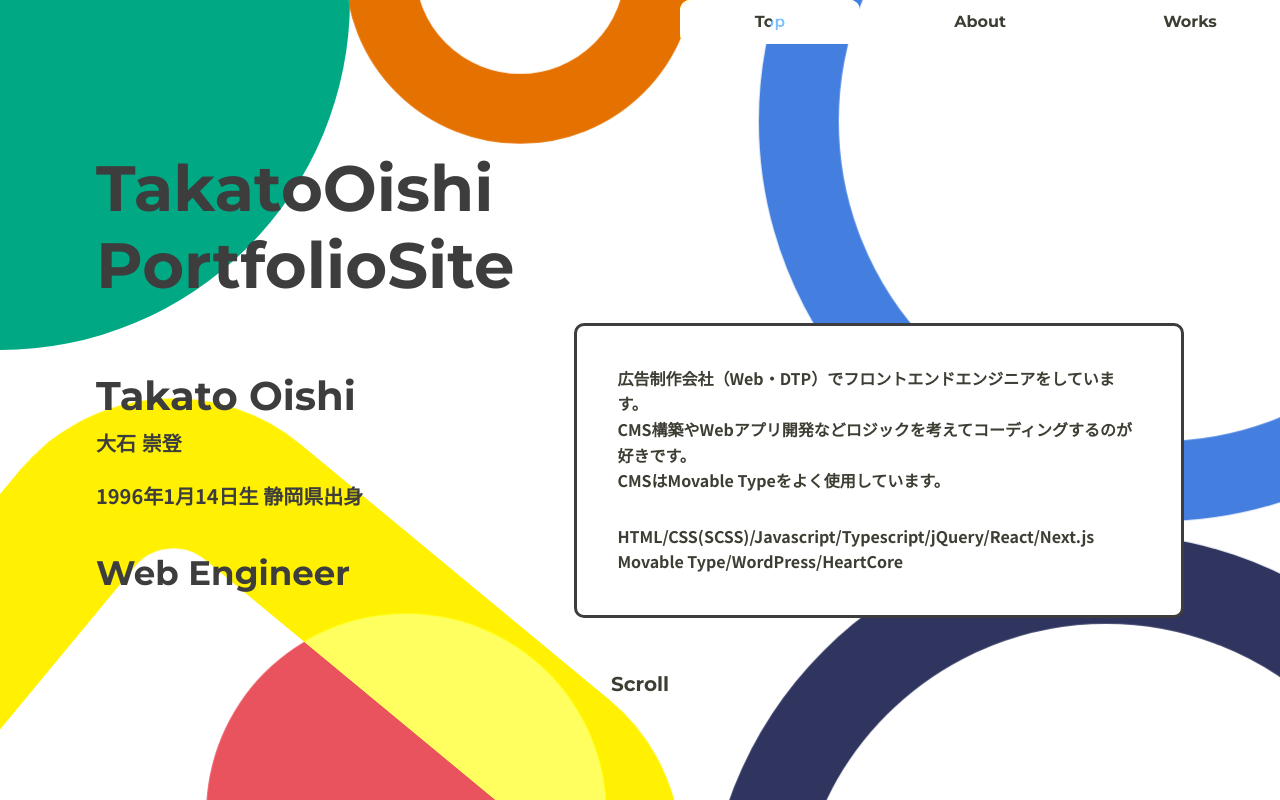
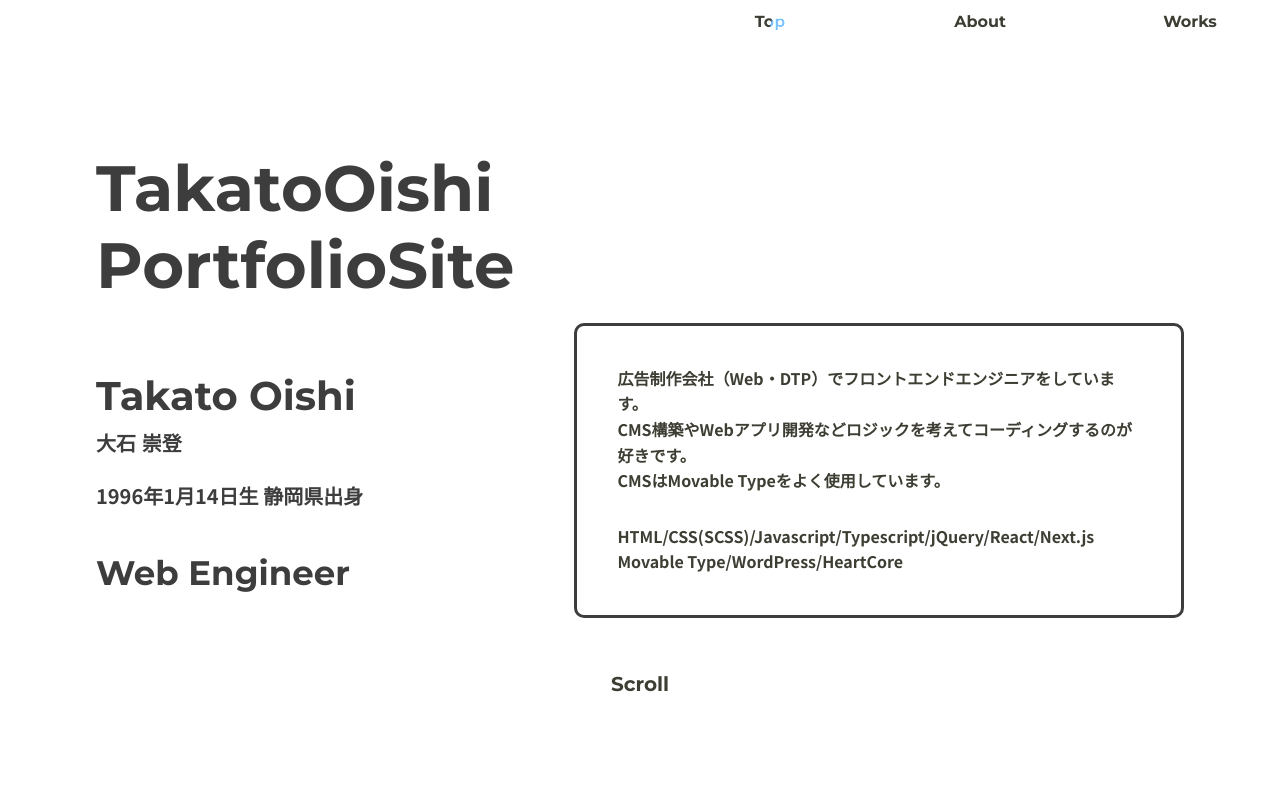
Before and after one commit to ohishi-Ta/Portfolio, a Next.js app in the folder portfolio/: page / in a window 1280 px wide. Shown: the top 800 px of the page. Built offline with nearby package versions, Linux system fonts and the light colour scheme.

Commit message:
コミット

```diff
--- a/portfolio/styles/globals.scss
+++ b/portfolio/styles/globals.scss
@@ -9,7 +9,11 @@ body {
   line-height: 1.6;
   overflow-x: hidden;
   color: #3d3d33;
+  background: #fff;
+  position: relative;
+  z-index: -1;
 }
+
 
 a {
   color: inherit;
```
